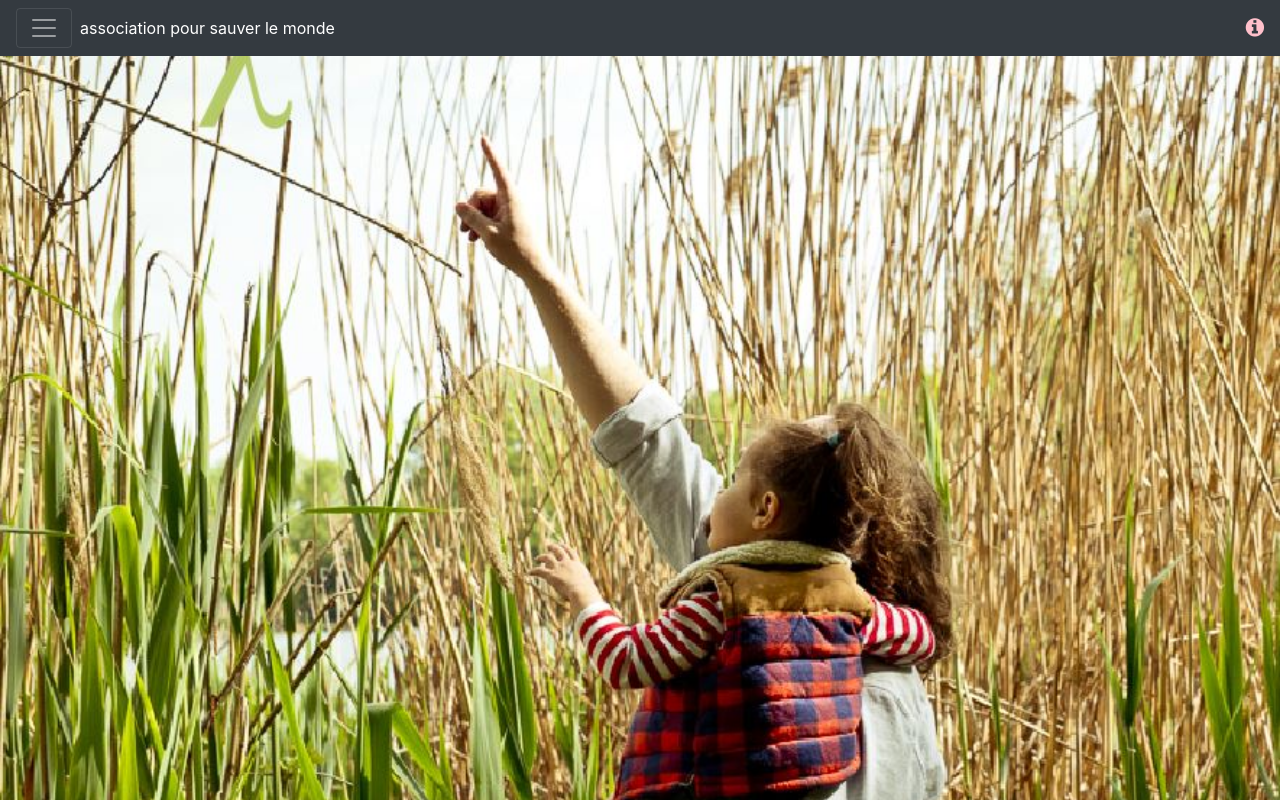
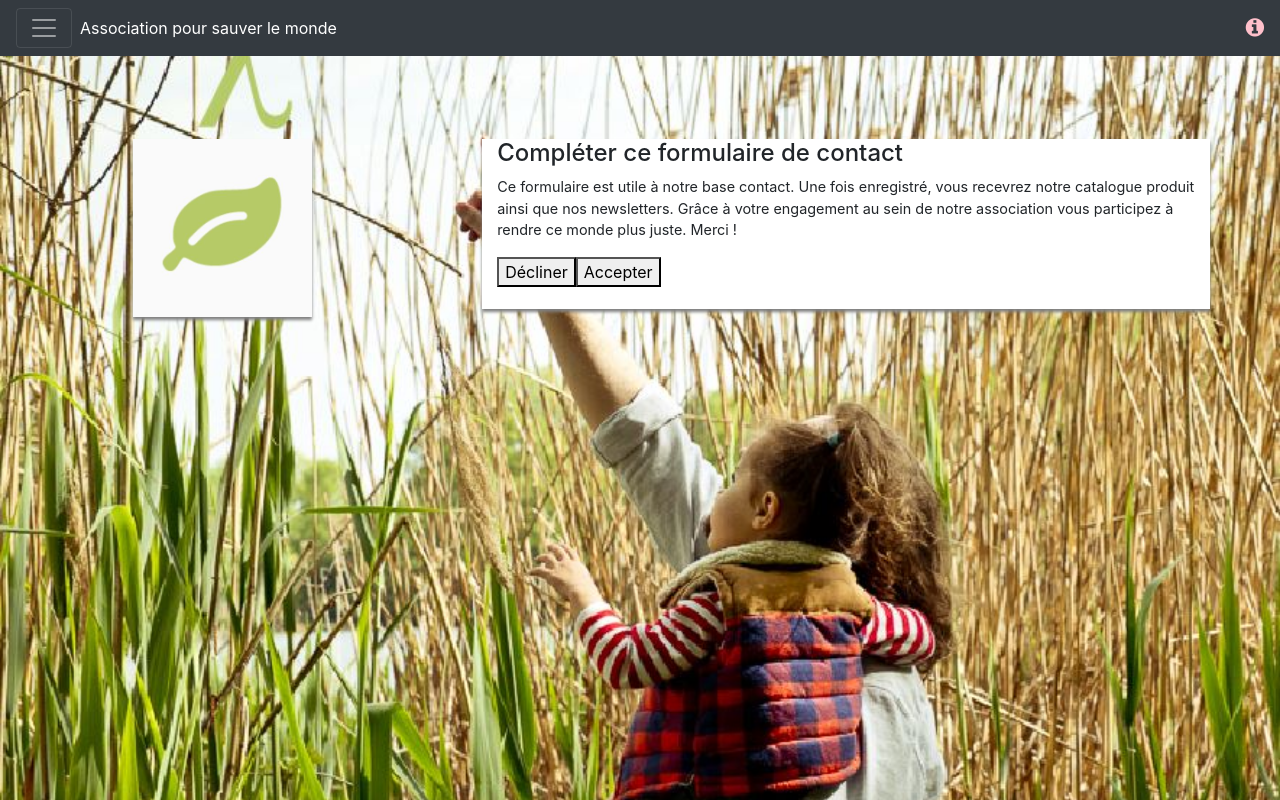
Before and after one commit to gregbreche/test-blade, a React (Create React App) app: page / in a window 1280 px wide. Built offline with nearby package versions, Linux system fonts and the light colour scheme.

Commit message:
adding buttons and modals

```diff
--- a/public/index.html
+++ b/public/index.html
@@ -25,7 +25,7 @@
     <noscript>
       You need to enable JavaScript to run this app.
     </noscript>
-    <div id="root"></div>
+    <div id="root"> Loading ... </div>
     <!--
       This HTML file is a template.
       If you open it directly in the browser, you will see an empty page.
--- /dev/null
+++ b/src/AcceptModal.js
@@ -0,0 +1,42 @@
+import React from 'react';
+import { Button, Modal, ModalHeader, ModalBody, ModalFooter } from 'reactstrap';
+
+class AcceptModal extends React.Component {
+    constructor(props) {
+        super(props);
+        this.state = {
+            modal: false
+        };
+
+        this.toggle = this.toggle.bind(this);
+    }
+
+    toggle() {
+        this.setState({
+            modal: !this.state.modal
+        });
+    }
+
+    render() {
+        return (
+            <div id="acceptForm">
+                <button onClick={this.toggle} id="accept">
+                    Accepter
+                </button>
+
+                <Modal isOpen={this.state.modal} toggle={this.toggle} className={this.props.className}>
+                    <ModalHeader toggle={this.toggle}>test</ModalHeader>
+                    <ModalBody>
+                        Êtes-vous sûr de vouloir décliner le formulaire de contact ?
+                    </ModalBody>
+                    <ModalFooter>
+                        <Button color="secondary" onClick={this.toggle}>Annuler</Button>
+                        <Button color="primary" onClick={this.toggle}>Oui</Button>{' '}
+                    </ModalFooter>
+                </Modal>
+            </div>
+        );
+    }
+}
+
+export default AcceptModal;
--- a/src/App.js
+++ b/src/App.js
@@ -1,5 +1,6 @@
 import React, { Component } from 'react';
 import TopNavBar from "./Navbar";
+import QuestionForm from "./QuestionForm";
 
 
 class App extends Component {
@@ -7,6 +8,7 @@ class App extends Component {
       return (
           <div>
               <TopNavBar />
+              <QuestionForm />
           </div>
       );
   }
--- /dev/null
+++ b/src/DeclineModal.js
@@ -0,0 +1,42 @@
+import React from 'react';
+import { Button, Modal, ModalHeader, ModalBody, ModalFooter } from 'reactstrap';
+
+class ModalExample extends React.Component {
+    constructor(props) {
+        super(props);
+        this.state = {
+            modal: false
+        };
+
+        this.toggle = this.toggle.bind(this);
+    }
+
+    toggle() {
+        this.setState({
+            modal: !this.state.modal
+        });
+    }
+
+    render() {
+        return (
+            <div id="declineForm">
+                <button onClick={this.toggle} id="decline">
+                    Décliner
+                </button>
+
+                <Modal isOpen={this.state.modal} toggle={this.toggle} className={this.props.className}>
+                    <ModalHeader toggle={this.toggle}>Message</ModalHeader>
+                    <ModalBody>
+                        Êtes-vous sûr de vouloir décliner le formulaire de contact ?
+                    </ModalBody>
+                    <ModalFooter>
+                        <Button color="secondary" onClick={this.toggle}>Annuler</Button>
+                        <Button color="primary" onClick={this.toggle}>Oui</Button>{' '}
+                    </ModalFooter>
+                </Modal>
+            </div>
+        );
+    }
+}
+
+export default ModalExample;
--- a/src/Navbar.js
+++ b/src/Navbar.js
@@ -22,7 +22,7 @@ export default class TopNavBar extends React.Component {
                 <Navbar color="dark" dark>
                     <NavbarToggler onClick={this.toggleNavbar} className="mr-2" />
                     <NavbarBrand href="/" className="mr-auto" id="pageTitle">
-                        association pour sauver le monde
+                        Association pour sauver le monde
                     </NavbarBrand>
                     <i className="fa fa-info-circle fa-lg" aria-hidden="true" id="infoCircle" />
                     <Collapse isOpen={!this.state.collapsed} navbar>
--- /dev/null
+++ b/src/QuestionForm.js
@@ -0,0 +1,71 @@
+import React from 'react';
+import { Container, Row, Col } from 'reactstrap';
+import DeclineModal from './DeclineModal';
+import AcceptModal from './AcceptModal';
+import leafSource from './assets/leaf.jpg';
+
+export default class QuestionForm extends React.Component {
+
+    render() {
+        return (
+            <Container>
+                <Row id="mainRow">
+
+                    <Col md="4">
+                        <img src={leafSource} alt="Superbe feuille" id="mainRow-image" />
+                    </Col>
+
+                    <Col md="8" id="mainRow-question">
+                        <h4>Compléter ce formulaire de contact</h4>
+
+                        <p id="speech">Ce formulaire est utile à notre base contact. Une fois enregistré, vous recevrez notre catalogue produit
+                            ainsi que nos newsletters. Grâce à votre engagement au sein de notre association vous participez à rendre
+                            ce monde plus juste. Merci !</p>
+
+                        <DeclineModal />
+
+                        <AcceptModal />
+                    </Col>
+                </Row>
+            </Container>
+
+        );
+    }
+}
+
+    /*<Container>
+                <Row>
+                    <Col>.col</Col>
+                </Row>
+                <Row>
+                    <Col>.col</Col>
+                    <Col>.col</Col>
+                    <Col>.col</Col>
+                    <Col>.col</Col>
+                </Row>
+                <Row>
+                    <Col xs="3">.col-3</Col>
+                    <Col xs="auto">.col-auto - variable width content</Col>
+                    <Col xs="3">.col-3</Col>
+                </Row>
+                <Row>
+                    <Col xs="6">.col-6</Col>
+                    <Col xs="6">.col-6</Col>
+                </Row>
+                <Row>
+                    <Col xs="6" sm="4">.col-6 .col-sm-4</Col>
+                    <Col xs="6" sm="4">.col-6 .col-sm-4</Col>
+                    <Col sm="4">.col .col-sm-4</Col>
+                </Row>
+                <Row>
+                    <Col sm={{size: 6, push: 2}}>.col .col-sm-6 .col-sm-order-2 .col-sm-offset-b</Col>
+                    <Col sm={{size: 6, pull: 1}}>.col .col-sm-6 .col-sm-order-2 .col-sm-offset-a</Col>
+                </Row>
+                <Row>
+                    <Col sm="12" md={{size: 8, offset: 2}}>.col .col-sm-12 .col-md-6 .col-md-offset-3</Col>
+                </Row>
+                <Row>
+                    <Col sm={{size: 'auto', offset: 1}}>.col .col-sm .col-sm-offset-1</Col>
+                    <Col sm={{size: 'auto', offset: 1}}>.col .col-sm .col-sm-offset-1</Col>
+                </Row>
+            </Container>*/
--- a/src/index.css
+++ b/src/index.css
@@ -17,3 +17,38 @@ body {
 #infoCircle {
     color: pink;
 }
+
+#mainRow {
+    margin-top: 7.5%;
+    margin-left: 3%;
+}
+
+#mainRow-image {
+    height: 45%;
+
+    -webkit-box-shadow:0px 3px 3px grey;
+    -moz-box-shadow:0px 3px 3px grey;
+    box-shadow:0px 3px 3px grey;
+}
+
+#mainRow-question {
+    height: fit-content;
+    padding-bottom: 2%;
+    background-color: white;
+
+    -webkit-box-shadow:0px 3px 3px grey;
+    -moz-box-shadow:0px 3px 3px grey;
+    box-shadow:0px 3px 3px grey;
+}
+
+#speech {
+    font-size: 90%;
+}
+
+#acceptForm {
+    float: left;
+}
+
+#declineForm {
+    float: left;
+}
```
